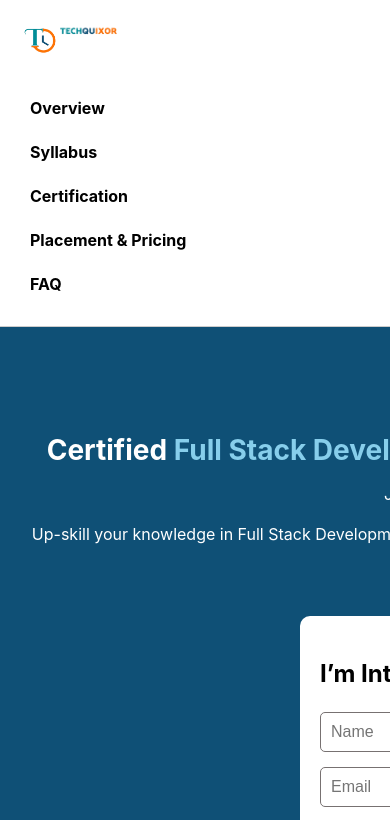
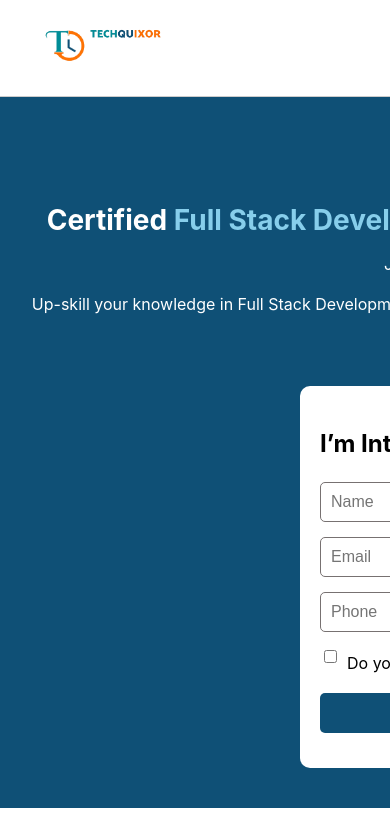
Before and after one commit to vennela2040/Courses-Landingpage, a React (Vite) app in the folder vite-project/: page / in a window 390 px wide. Shown: the top 820 px of the page. Built offline with nearby package versions, Linux system fonts and the light colour scheme.

Commit message:
changed navbar responsiveness

```diff
--- a/vite-project/Components/NavBar.css
+++ b/vite-project/Components/NavBar.css
@@ -51,38 +51,38 @@
   height: 50px;
 }
 
-/* Responsive Styles */
+.navbar-toggle {
+  display: none;
+  cursor: pointer;
+}
+
+.navbar-toggle-icon {
+  font-size: 28px;
+}
+
+/* Mobile styles */
 @media (max-width: 768px) {
-  .navbar {
+  .navbar-links {
+    display: none;
     flex-direction: column;
-    align-items: flex-start;
-    padding: 20px;
+    position: absolute;
+    top: 70px;
+    left: 0;
+    width: 100%;
+    background-color: #fff;
+    border-top: 1px solid #ccc;
   }
 
-  .navbar-logo {
-    margin-bottom: 20px;
-  }
-
-  .navbar-links {
-    flex-direction: column;
-    align-items: flex-start;
+  .navbar-links.navbar-links-mobile {
+    display: flex;
   }
 
   .navbar-item {
     margin: 10px 0;
+    text-align: center;
+  }
+
+  .navbar-toggle {
+    display: block;
   }
 }
-
-@media (max-width: 480px) {
-  .navbar-logo img {
-    height: 40px;
-  }
-
-  .navbar-item a {
-    font-size: 16px;
-  }
-
-  .navbar-contact img {
-    height: 40px;
-  }
-}
--- a/vite-project/Components/NavBar.jsx
+++ b/vite-project/Components/NavBar.jsx
@@ -1,16 +1,25 @@
-import React from 'react';
+import React, { useState } from 'react';
 import './NavBar.css';
 import logo from '../images/logo.png';
 import name from '../images/name.png';
 
 const NavBar = () => {
+  const [isMobileMenuOpen, setIsMobileMenuOpen] = useState(false);
+
+  const toggleMobileMenu = () => {
+    setIsMobileMenuOpen(!isMobileMenuOpen);
+  };
+
   return (
     <nav className="navbar">
       <div className="navbar-logo">
         <img src={logo} alt="TechQuixor" />
         <img src={name} alt="TechQuixor" />
       </div>
-      <ul className="navbar-links">
+      <div className="navbar-toggle" onClick={toggleMobileMenu}>
+        <span className="navbar-toggle-icon">&#9776;</span>
+      </div>
+      <ul className={`navbar-links ${isMobileMenuOpen ? 'navbar-links-mobile' : ''}`}>
         <li className="navbar-item"><a href="#overview">Overview</a></li>
         <li className="navbar-item"><a href="#syllabus">Syllabus</a></li>
         <li className="navbar-item"><a href="#certification">Certification</a></li>
```
